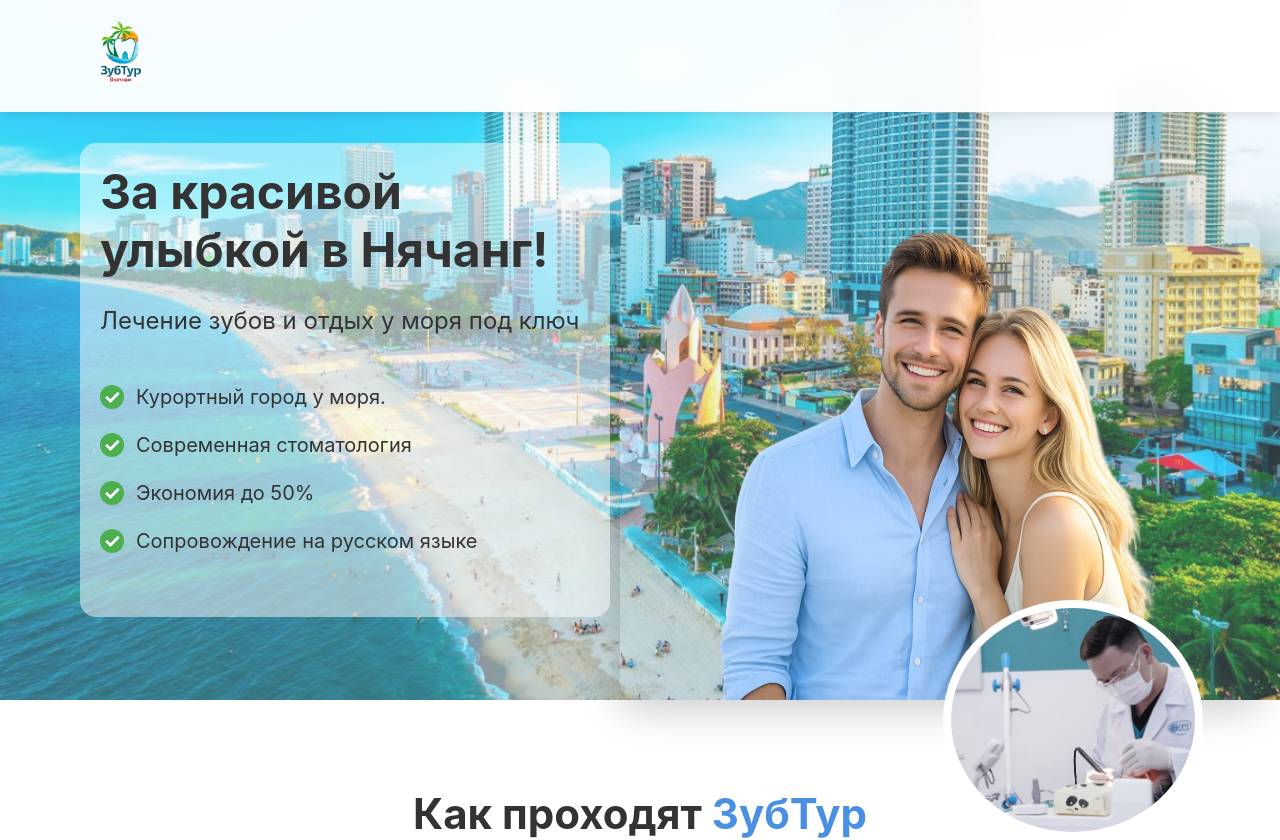
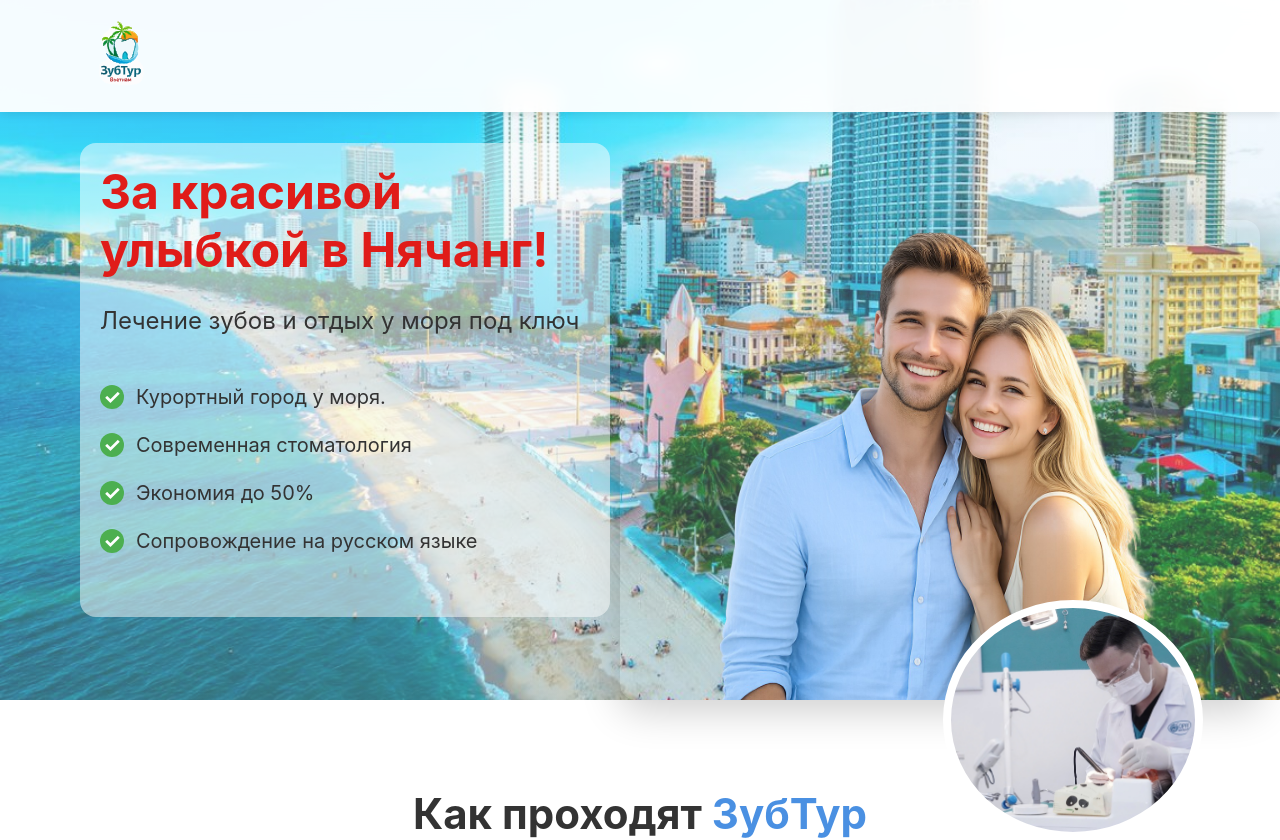
Before and after one commit to OGSmit/Zub, a Nuxt app: page / in a window 1280 px wide. Shown: the top 840 px of the page. Built offline with nearby package versions, Linux system fonts and the light colour scheme.

Commit message:
style: update

```diff
--- a/assets/styles/_variables.scss
+++ b/assets/styles/_variables.scss
@@ -6,7 +6,7 @@ $text-dark: #333333;
 $text-light: #666666;
 $bg-light: #F8F9FA;
 $white: #FFFFFF;
-
+$red: #e01c19;
 // Breakpoints
 $mobile: 480px;
 $tablet: 768px;
--- a/components/HeroSection.vue
+++ b/components/HeroSection.vue
@@ -116,7 +116,7 @@ const heroImageUrl = "/images/beach-nha-trang-1140x675.jpg";
   &__title {
     font-size: 36px;
     font-weight: 700;
-    color: $text-dark;
+    color: $red;
     margin-bottom: 20px;
     line-height: 1.2;
 
```
